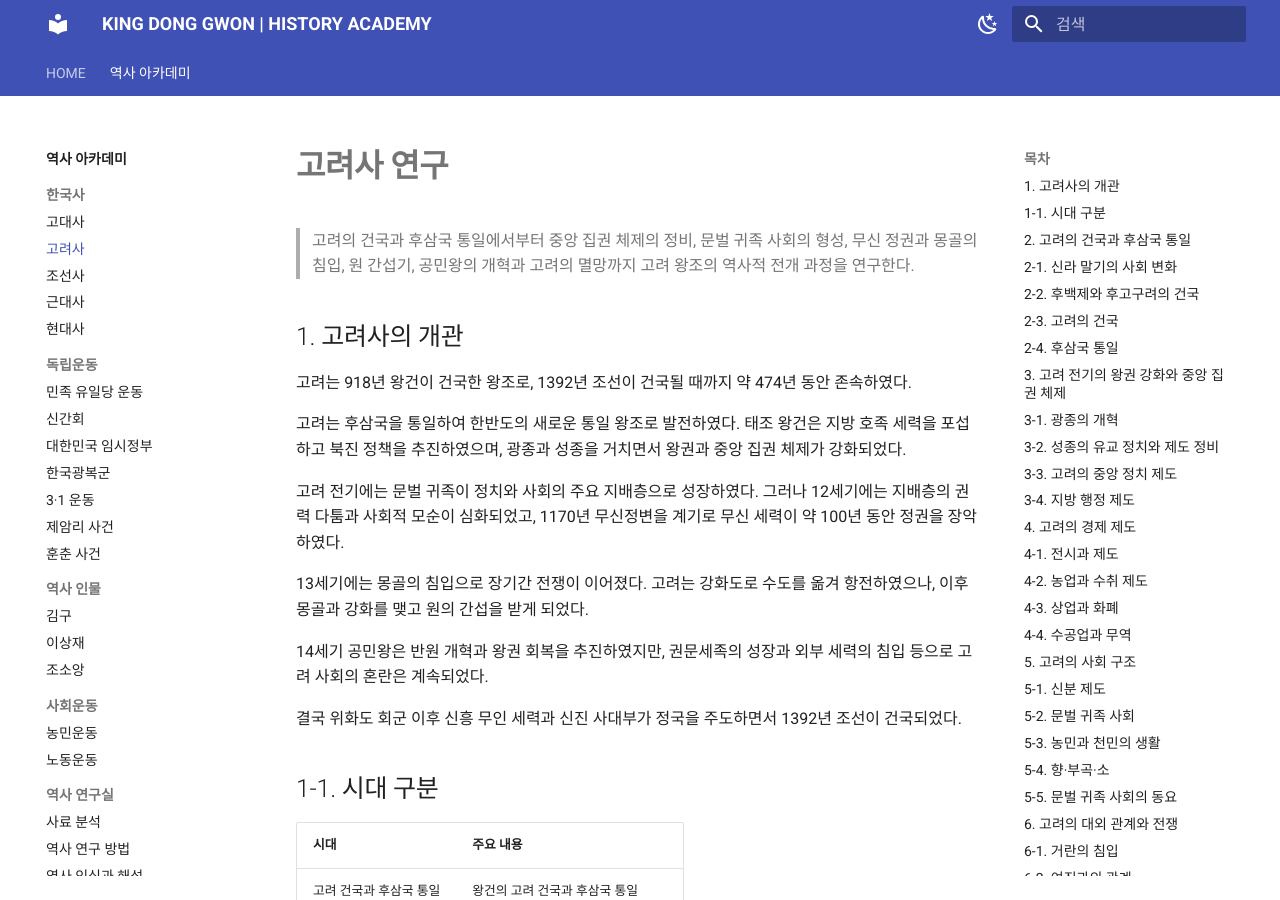
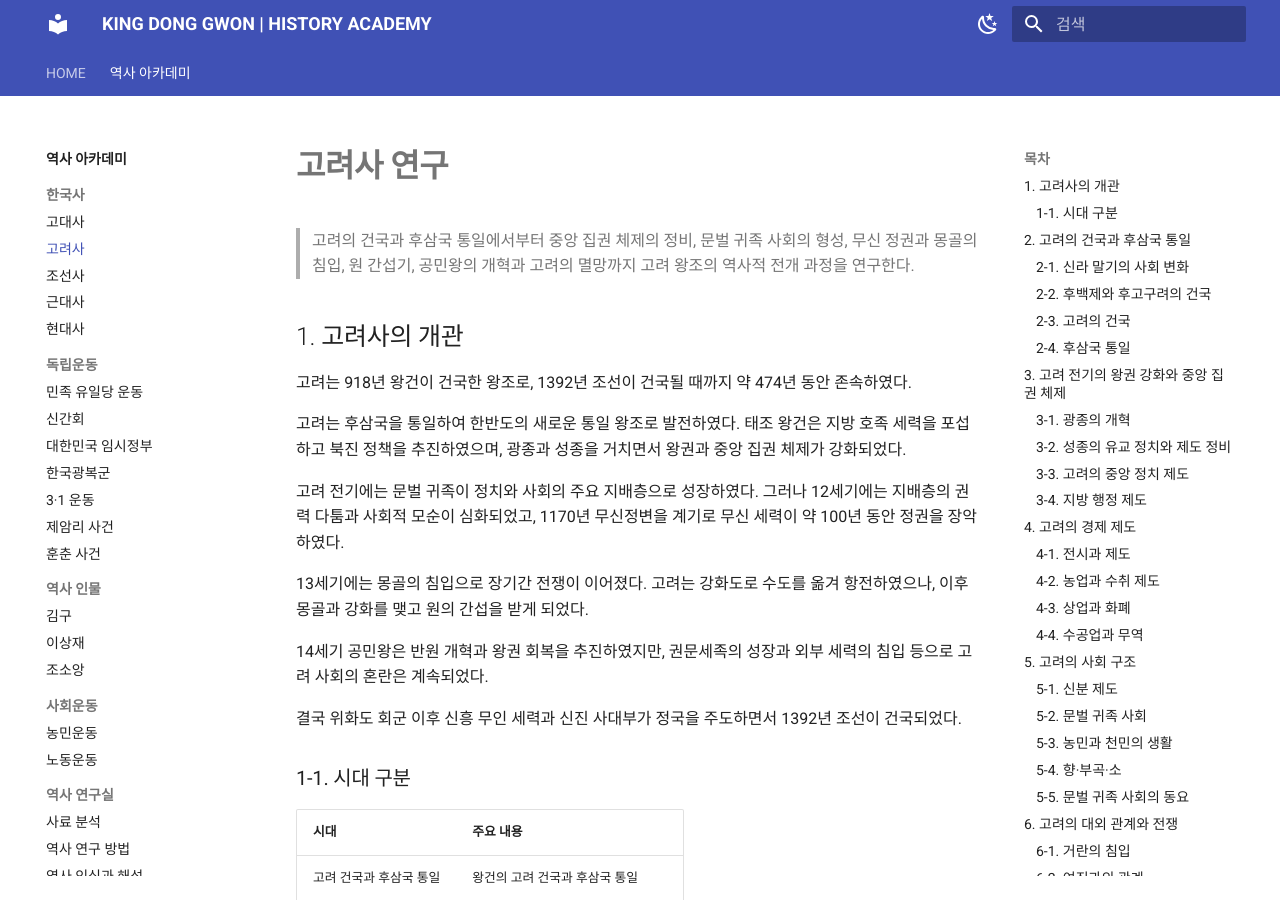
Before and after one commit to gimdunggwon-eng/gimdunggwon-eng.github.io, an MkDocs documentation site: the page built from docs/history/korean-history/goryeo.md, in a window 1280 px wide and 900 px high. Built offline with MkDocs 1.6.1 and Material for MkDocs 9.7.7, drawn with Linux system fonts in a browser that asks for light colours.

```diff
--- a/docs/history/korean-history/goryeo.md
+++ b/docs/history/korean-history/goryeo.md
@@ -17,7 +17,7 @@
 
 결국 위화도 회군 이후 신흥 무인 세력과 신진 사대부가 정국을 주도하면서 1392년 조선이 건국되었다.
 
-## 1-1. 시대 구분
+### 1-1. 시대 구분
 
 | 시대 | 주요 내용 |
 |---|---|
@@ -36,7 +36,7 @@
 
 ## 2. 고려의 건국과 후삼국 통일
 
-## 2-1. 신라 말기의 사회 변화
+### 2-1. 신라 말기의 사회 변화
 
 신라 하대에는 왕위 계승을 둘러싼 진골 귀족의 갈등이 심화되었다.
 
@@ -53,7 +53,7 @@
 - 선종과 풍수지리설의 확산
 - 후백제와 후고구려의 건국
 
-## 2-2. 후백제와 후고구려의 건국
+### 2-2. 후백제와 후고구려의 건국
 
 **후백제**
 
@@ -67,7 +67,7 @@
 
 궁예는 이후 국호를 마진, 태봉으로 변경하며 정치 체제를 정비하였다. 그러나 지나친 왕권 강화와 정치적 탄압으로 지배층의 반발을 초래하였다.
 
-## 2-3. 고려의 건국
+### 2-3. 고려의 건국
 
 918년 궁예의 신하였던 왕건은 호족과 신하들의 지지를 받아 궁예를 몰아내고 고려를 건국하였다.
 
@@ -92,7 +92,7 @@
 
 다만 훈요 10조는 후대에 전해진 자료이므로 작성 배경과 전승 과정에 대한 역사적 검토가 필요하다.
 
-## 2-4. 후삼국 통일
+### 2-4. 후삼국 통일
 
 왕건은 신라와 후백제의 세력 다툼 속에서 외교와 군사 활동을 병행하였다.
 
@@ -112,7 +112,7 @@
 
 ## 3. 고려 전기의 왕권 강화와 중앙 집권 체제
 
-## 3-1. 광종의 개혁
+### 3-1. 광종의 개혁
 
 광종은 왕권을 강화하고 호족과 공신 세력의 영향력을 줄이기 위한 개혁을 추진하였다.
 
@@ -129,7 +129,7 @@
 
 과거제는 시험을 통해 관리를 선발하는 제도로, 고려의 관료 체제가 발전하는 데 중요한 역할을 하였다.
 
-## 3-2. 성종의 유교 정치와 제도 정비
+### 3-2. 성종의 유교 정치와 제도 정비
 
 성종은 유교 정치 이념을 바탕으로 국가 통치 체제를 정비하였다.
 
@@ -147,7 +147,7 @@
 
 성종 대의 개혁은 고려가 호족 중심의 연합적 성격에서 벗어나 중앙 정부의 통제력이 강화된 국가로 발전하는 데 기여하였다.
 
-## 3-3. 고려의 중앙 정치 제도
+### 3-3. 고려의 중앙 정치 제도
 
 고려의 중앙 정치 기구는 시대에 따라 변화하였으나, 대표적으로 2성 6부 체제가 정비되었다.
 
@@ -178,7 +178,7 @@
 
 ※ 고려의 중앙 정치 제도는 중국의 제도를 참고하였지만 고려의 현실에 맞게 운영되었다.
 
-## 3-4. 지방 행정 제도
+### 3-4. 지방 행정 제도
 
 고려는 전국을 여러 행정 구역으로 나누어 통치하였다.
 
@@ -198,7 +198,7 @@
 
 ## 4. 고려의 경제 제도
 
-## 4-1. 전시과 제도
+### 4-1. 전시과 제도
 
 전시과는 고려에서 관리와 직역 담당자에게 전지와 시지를 지급하던 토지 제도이다.
 
@@ -221,7 +221,7 @@
 - 토지에서 조세를 거둘 수 있는 권리를 중심으로 운영되었다.
 - 국가의 재정 및 관료 체제와 밀접한 관계가 있었다.
 
-## 4-2. 농업과 수취 제도
+### 4-2. 농업과 수취 제도
 
 고려 사회의 경제 기반은 농업이었다.
 
@@ -237,7 +237,7 @@
 
 고려의 조세 제도는 토지와 호구를 기반으로 운영되었으며, 지역과 신분, 토지의 성격 등에 따라 부담에 차이가 있었다.
 
-## 4-3. 상업과 화폐
+### 4-3. 상업과 화폐
 
 고려에서는 농업뿐 아니라 상업과 수공업도 발전하였다.
 
@@ -254,7 +254,7 @@
 
 따라서 화폐가 발행되었다는 사실만으로 고려 사회 전체가 화폐 경제로 전환되었다고 이해해서는 안 된다.
 
-## 4-4. 수공업과 무역
+### 4-4. 수공업과 무역
 
 고려에서는 국가와 관청에 소속된 수공업자들이 각종 물품을 생산하였다.
 
@@ -272,7 +272,7 @@
 
 ## 5. 고려의 사회 구조
 
-## 5-1. 신분 제도
+### 5-1. 신분 제도
 
 고려 사회는 신분에 따라 사회적 지위와 권리, 의무가 달라지는 신분제 사회였다.
 
@@ -287,7 +287,7 @@
 
 고려의 신분 구조는 단순히 네 계층으로만 고정되어 있었던 것은 아니며, 각 신분 내부에도 다양한 차이가 존재하였다.
 
-## 5-2. 문벌 귀족 사회
+### 5-2. 문벌 귀족 사회
 
 고려 전기에는 고위 관료 가문이 정치적 지위와 경제적 기반을 세습하며 문벌 귀족 사회를 형성하였다.
 
@@ -303,7 +303,7 @@
 
 그러나 특정 가문에 권력이 집중되면서 정치적 갈등이 발생하였다.
 
-## 5-3. 농민과 천민의 생활
+### 5-3. 농민과 천민의 생활
 
 농민은 고려 경제의 핵심 생산 계층이었다.
 
@@ -313,7 +313,7 @@
 
 대표적으로 망이·망소이의 난과 만적의 난 모의가 있다.
 
-## 5-4. 향·부곡·소
+### 5-4. 향·부곡·소
 
 고려에는 일반 군현과 구분되는 특수 행정 구역인 향·부곡·소가 존재하였다.
 
@@ -322,7 +322,7 @@
 
 이러한 지역의 주민들은 일반 군현 주민과 구별되는 사회적·경제적 부담을 지기도 하였다.
 
-## 5-5. 문벌 귀족 사회의 동요
+### 5-5. 문벌 귀족 사회의 동요
 
 12세기 고려에서는 문벌 귀족의 권력 독점과 지배층 내부의 갈등이 심화되었다.
 
@@ -367,7 +367,7 @@
 
 특히 거란과 여진, 몽골과의 관계는 고려의 정치와 군사, 사회 변화에 큰 영향을 주었다.
 
-## 6-1. 거란의 침입
+### 6-1. 거란의 침입
 
 거란은 중국 북방에서 성장한 국가로, 고려와 송의 관계 및 동아시아 국제 질서를 둘러싸고 고려와 충돌하였다.
 
@@ -398,7 +398,7 @@
 - 고려의 군사적·외교적 위상이 강화되었다.
 - 이후 고려와 거란 사이의 외교 관계가 안정되는 계기가 되었다.
 
-## 6-2. 여진과의 관계
+### 6-2. 여진과의 관계
 
 여진은 고려 북방 지역에 거주하던 여러 집단을 가리키는 명칭이다.
 
@@ -426,7 +426,7 @@
 
 이후 금이 강성해지면서 고려와의 외교 관계에도 변화가 발생하였다.
 
-## 6-3. 몽골의 침입
+### 6-3. 몽골의 침입
 
 13세기 몽골 제국은 동아시아를 비롯한 넓은 지역으로 세력을 확대하였다.
 
@@ -444,7 +444,7 @@
 
 그러나 육지에 남아 있던 백성들은 몽골군의 침입과 전쟁으로 큰 피해를 입었다.
 
-## 6-4. 몽골 침입기의 주요 항전
+### 6-4. 몽골 침입기의 주요 항전
 
 몽골의 침입에 대응하는 과정에서 고려의 군대와 지방민은 여러 지역에서 항전하였다.
 
@@ -465,7 +465,7 @@
 - 고려의 항전은 국가와 사회 전체의 대응 과정이었다.
 - 전쟁은 농업 생산과 인구, 사회 질서에 큰 피해를 주었다.
 
-## 6-5. 삼별초의 항쟁
+### 6-5. 삼별초의 항쟁
 
 1270년 고려 정부가 몽골과의 강화에 따라 개경으로 환도하자 삼별초는 이에 반발하였다.
 
@@ -479,7 +479,7 @@
 
 ## 7. 무신정변과 무신 집권기
 
-## 7-1. 무신정변의 배경
+### 7-1. 무신정변의 배경
 
 고려 전기에는 문신이 정치적·사회적으로 우대받는 경향이 강했다.
 
@@ -489,7 +489,7 @@
 
 이러한 상황에서 무신들의 불만이 커졌고, 결국 1170년 무신정변으로 이어졌다.
 
-## 7-2. 무신정변
+### 7-2. 무신정변
 
 1170년 정중부와 이의방 등 무신 세력이 정변을 일으켰다.
 
@@ -499,7 +499,7 @@
 
 무신정변 이후 무신들이 정치 권력을 장악하는 무신 집권기가 시작되었다.
 
-## 7-3. 무신 집권자의 변화
+### 7-3. 무신 집권자의 변화
 
 | 집권자 | 주요 내용 |
 |---|---|
@@ -516,7 +516,7 @@
 
 이후 최씨 정권은 약 60년 동안 고려의 정치 권력을 주도하였다.
 
-## 7-4. 최씨 무신 정권
+### 7-4. 최씨 무신 정권
 
 최충헌과 최우를 중심으로 한 최씨 정권은 정방과 교정도감 등의 기구를 통해 권력을 행사하였다.
 
@@ -534,7 +534,7 @@
 
 정방은 최우가 설치하여 관리의 인사권을 장악하는 데 활용하였다.
 
-## 7-5. 농민과 천민의 봉기
+### 7-5. 농민과 천민의 봉기
 
 무신 집권기에는 사회적 불만이 커지면서 농민과 천민의 봉기가 발생하였다.
 
@@ -550,7 +550,7 @@
 
 ## 8. 원 간섭기와 고려 후기의 변화
 
-## 8-1. 원 간섭기의 성립
+### 8-1. 원 간섭기의 성립
 
 고려는 몽골과 강화를 맺은 이후 원의 정치적 영향력 아래 놓이게 되었다.
 
@@ -565,7 +565,7 @@
 
 원 간섭기는 고려의 정치적 자율성이 제한된 시기였지만, 고려 사회의 모든 영역이 원에 의해 직접 통치된 것은 아니었다.
 
-## 8-2. 권문세족의 성장
+### 8-2. 권문세족의 성장
 
 원 간섭기에는 원과의 관계를 통해 정치적·경제적 기반을 확대하는 권문세족이 성장하였다.
 
@@ -580,7 +580,7 @@
 - 국가 재정 기반 약화
 - 일반 농민의 경제적 부담 증가
 
-## 8-3. 공민왕의 개혁
+### 8-3. 공민왕의 개혁
 
 공민왕은 1351년 즉위한 뒤 원의 간섭에서 벗어나고 왕권을 회복하기 위한 개혁을 추진하였다.
 
@@ -599,7 +599,7 @@
 
 또한 쌍성총관부를 공격하여 해당 지역을 회복하였다.
 
-## 8-4. 전민변정도감
+### 8-4. 전민변정도감
 
 전민변정도감은 고려 후기 권세가들이 불법적으로 차지한 토지와 노비 문제를 조사하고 해결하기 위해 설치한 관청이다.
 
@@ -611,7 +611,7 @@
 
 이 개혁은 권문세족의 경제적 기반을 약화시키고 국가의 통치 질서를 회복하려는 시도였지만, 기존 지배층의 반발과 정치적 혼란으로 지속적인 성과를 거두지는 못하였다.
 
-## 8-5. 신돈의 등용과 몰락
+### 8-5. 신돈의 등용과 몰락
 
 공민왕은 개혁을 추진하기 위해 승려 출신인 신돈을 등용하였다.
 
@@ -621,7 +621,7 @@
 
 신돈의 몰락 이후 공민왕의 개혁도 약화되었다.
 
-## 8-6. 홍건적과 왜구의 침입
+### 8-6. 홍건적과 왜구의 침입
 
 고려 후기에는 홍건적과 왜구의 침입이 이어졌다.
 
@@ -637,7 +637,7 @@
 
 ## 9. 고려의 멸망과 조선의 건국
 
-## 9-1. 신진 사대부의 성장
+### 9-1. 신진 사대부의 성장
 
 고려 후기에는 성리학을 수용한 신진 사대부가 성장하였다.
 
@@ -652,7 +652,7 @@
 - 국가 제도와 사회 개혁 추진
 - 신흥 무인 세력과 정치적 협력
 
-## 9-2. 위화도 회군
+### 9-2. 위화도 회군
 
 1388년 고려 정부는 명나라가 철령위 설치를 통보하자 요동 정벌을 추진하였다.
 
@@ -668,7 +668,7 @@
 - 이성계의 정치적 영향력이 크게 확대되었다.
 - 고려의 정치 권력이 신흥 무인 세력과 개혁파 사대부 중심으로 재편되었다.
 
-## 9-3. 과전법
+### 9-3. 과전법
 
 1391년 신진 사대부 세력은 과전법을 실시하여 토지 제도를 개혁하고자 하였다.
 
@@ -676,7 +676,7 @@
 
 전국의 토지를 국가가 관리하는 원칙을 강화하고 관료에게 경기 지역의 토지를 지급하는 방식으로 운영되었다.
 
-## 9-4. 조선의 건국
+### 9-4. 조선의 건국
 
 위화도 회군 이후 이성계를 중심으로 한 세력이 정치적 주도권을 장악하였다.
 
@@ -691,7 +691,7 @@
 
 ## 10. 고려의 문화와 사상
 
-## 10-1. 불교의 발전
+### 10-1. 불교의 발전
 
 고려는 불교를 국가적으로 중시하였다.
 
@@ -705,7 +705,7 @@
 
 고려의 불교는 국가 운영과 사회문화 전반에 영향을 미쳤다.
 
-## 10-2. 의천과 천태종
+### 10-2. 의천과 천태종
 
 의천은 문종의 아들로, 송과 요 등 여러 지역의 불교 사상을 연구하였다.
 
@@ -717,7 +717,7 @@
 - 천태종 개창
 - 교종과 선종의 조화 추구
 
-## 10-3. 지눌과 조계종
+### 10-3. 지눌과 조계종
 
 지눌은 12세기 후반부터 13세기 초까지 활동한 고려의 승려로, 당시 불교계의 문제점을 비판하고 수행 중심의 불교 개혁을 추진하였다.
 
@@ -731,7 +731,7 @@
 
 지눌의 활동은 고려 불교의 사상적 발전과 조계종의 전개에 중요한 영향을 주었다.
 
-## 10-4. 유교의 발전
+### 10-4. 유교의 발전
 
 고려는 불교를 중시하였지만 유교 역시 정치 운영과 교육에서 중요한 역할을 하였다.
 
@@ -743,7 +743,7 @@
 
 ## 11. 고려의 과학 기술과 문화유산
 
-## 11-1. 금속 활자 인쇄술
+### 11-1. 금속 활자 인쇄술
 
 고려는 세계적으로 중요한 금속 활자 인쇄 기술을 발전시켰다.
 
@@ -758,7 +758,7 @@
 
 ※ 직지는 현존하는 가장 오래된 금속 활자 인쇄본이라는 점이 중요하다. 인쇄술의 최초 발명 시기와 현존 자료의 제작 시기는 구분해야 한다.
 
-## 11-2. 팔만대장경
+### 11-2. 팔만대장경
 
 팔만대장경은 몽골의 침입을 극복하고 불교의 힘으로 국가를 보호하고자 하는 염원을 담아 조성되었다.
 
@@ -771,7 +771,7 @@
 
 팔만대장경은 고려의 목판 인쇄 기술과 불교문화의 수준을 보여 주는 중요한 문화유산이다.
 
-## 11-3. 고려청자
+### 11-3. 고려청자
 
 고려청자는 고려의 대표적인 도자기 문화유산이다.
 
@@ -782,7 +782,7 @@
 - 고려의 독창적인 도자기 제작 기술을 보여 주는 사례
 - 구름과 학, 꽃, 식물 등 다양한 무늬가 사용됨
 
-## 11-4. 석탑과 불상
+### 11-4. 석탑과 불상
 
 고려에서는 불교문화의 발전과 함께 석탑과 불상이 제작되었다.
 
@@ -795,7 +795,7 @@
 
 이러한 문화유산은 고려의 종교적 신앙과 조형 예술의 특징을 보여 준다.
 
-## 11-5. 역사서와 문학
+### 11-5. 역사서와 문학
 
 고려 시대에는 역사서와 문학 작품도 발전하였다.
 
@@ -865,7 +865,7 @@
 
 ## 13. 고려사의 핵심 비교와 정리
 
-## 13-1. 고려 전기와 후기 비교
+### 13-1. 고려 전기와 후기 비교
 
 | 구분 | 고려 전기 | 고려 후기 |
 |---|---|---|
@@ -875,7 +875,7 @@
 | 경제 | 전시과 체제 운영 | 농장 확대와 토지 제도 문란 |
 | 사상 | 불교와 유교의 발전 | 성리학 수용과 확산 |
 
-## 13-2. 주요 제도 비교
+### 13-2. 주요 제도 비교
 
 | 제도 | 실시 시기 | 핵심 목적 |
 |---|---|---|
@@ -888,7 +888,7 @@
 | 전민변정도감 | 1269년 이후 여러 차례 | 불법적인 토지와 노비 문제 해결 |
 | 과전법 | 1391년 | 고려 말 토지 제도 개혁 |
 
-## 13-3. 고려사의 역사적 의의
+### 13-3. 고려사의 역사적 의의
 
 1. 후삼국 통일을 통해 한반도의 정치적 통합을 이루었다.
 2. 지방 호족을 통합하고 중앙 집권적 통치 체제를 발전시켰다.
@@ -904,7 +904,7 @@
 
 고려사를 연구할 때에는 후대에 편찬된 역사서뿐 아니라 당시의 금석문, 문집, 불교 문헌, 유물과 유적을 함께 살펴보아야 한다.
 
-## 14-1. 주요 역사서
+### 14-1. 주요 역사서
 
 | 자료 | 특징 |
 |---|---|
@@ -915,7 +915,7 @@
 | 『동국이상국집』 | 이규보의 문집으로 고려 시대의 문학과 사회상을 살펴볼 수 있는 자료 |
 | 『익재난고』 | 이제현의 문집으로 고려 후기의 정치와 사상을 이해하는 데 활용 가능 |
 
-## 14-2. 사료 연구 시 주의사항
+### 14-2. 사료 연구 시 주의사항
 
 - 『고려사』는 고려 당대에 작성된 역사서가 아니라 조선 시대에 편찬된 관찬 사서이다.
 - 역사서의 편찬 목적과 편찬자의 관점을 검토해야 한다.
@@ -924,7 +924,7 @@
 - 후대의 평가와 당시 사람들의 인식을 구분해야 한다.
 - 사료에 기록된 사실과 현대 역사학자의 해석을 구분해야 한다.
 
-## 14-3. 참고 자료 및 연구 기관
+### 14-3. 참고 자료 및 연구 기관
 
 1. 국사편찬위원회 우리역사넷
    - https://contents.history.go.kr/
```
